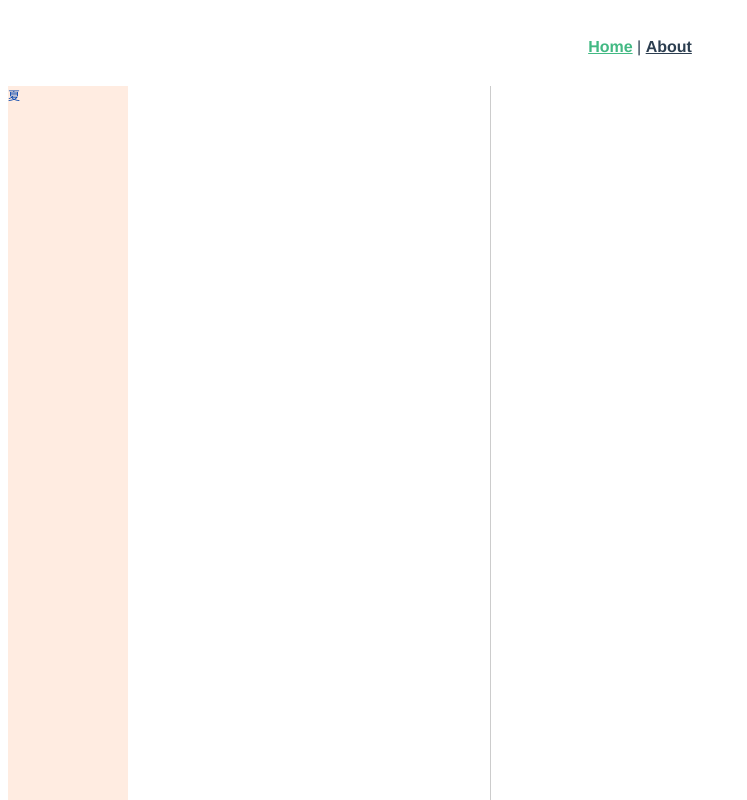
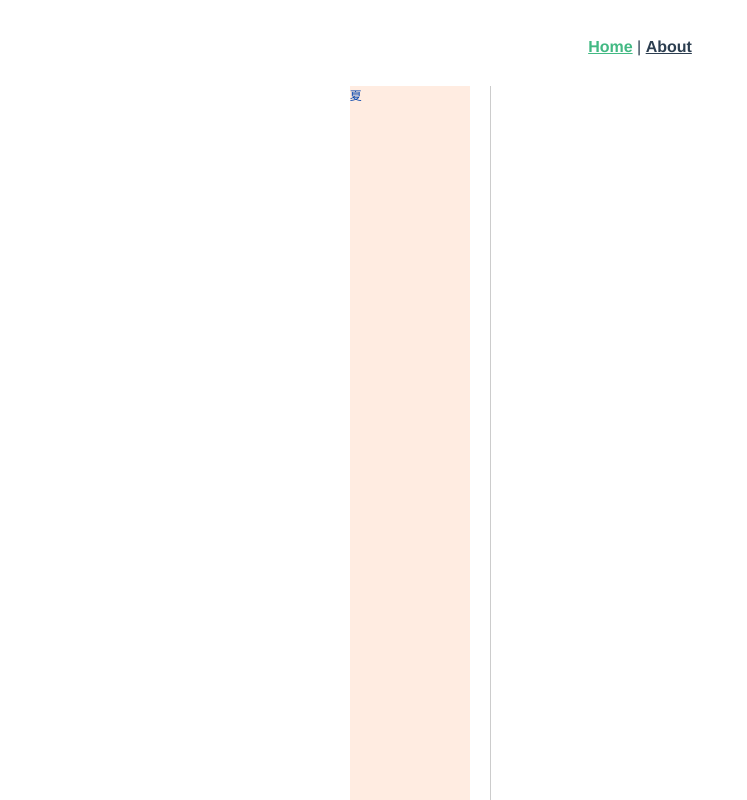
Before and after one commit to f-zone/tcm-history, a Vue app: page / in a window 1280 px wide. Shown: the top 800 px of the page, without its empty margins (0-747 px from the left). Built offline with nearby package versions, Linux system fonts and the light colour scheme.

Commit message:
update css

```diff
--- a/src/components/DynastyTimeline.vue
+++ b/src/components/DynastyTimeline.vue
@@ -80,6 +80,7 @@ export default {
 <!-- Add "scoped" attribute to limit CSS to this component only -->
 <style lang="scss">
 .dynasty-timeline {
+  margin-right: 20px;
   width: 120px;
   height: 5000px;
 }
--- a/src/views/Home.vue
+++ b/src/views/Home.vue
@@ -31,6 +31,8 @@ export default {
   display: flex;
   .timeline-box {
     flex-grow: 1;
+    display: flex;
+    flex-direction: row-reverse;
     border-right: 1px solid #ccc;
   }
   .events-box {
```
